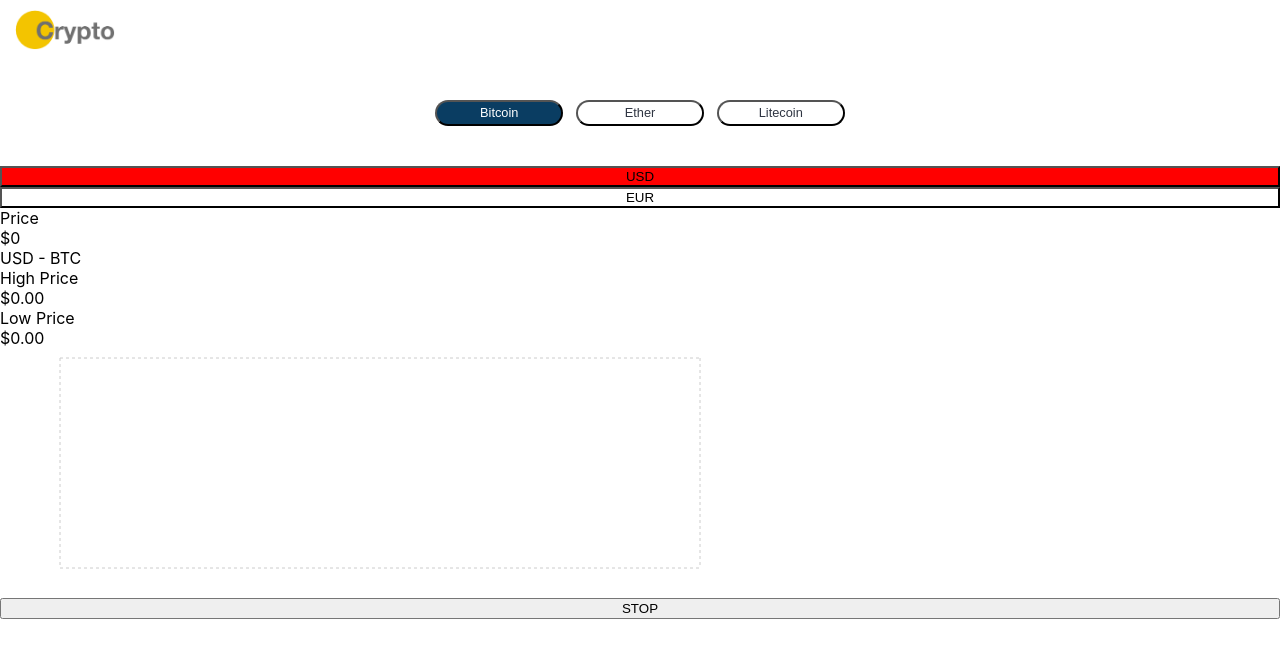
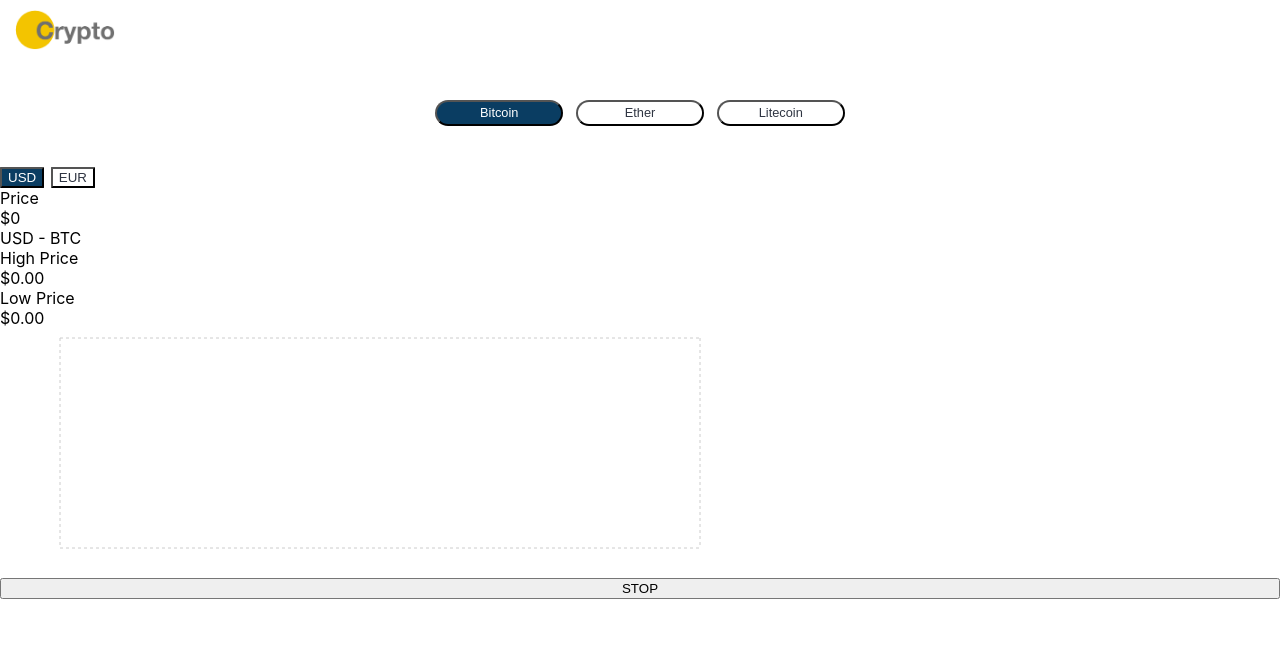
Before and after one commit to nedadani/crypto-app, a React (Create React App) app: page / in a window 1280 px wide. Shown: the top 658 px of the page. Built offline with nearby package versions, Linux system fonts and the light colour scheme; no server answers.

Commit message:
Styled currency buttons

```diff
--- /dev/null
+++ b/src/components/CurrencyPicker/CurrencyPicker.styles.tsx
@@ -0,0 +1,18 @@
+import styled from "styled-components";
+
+interface ButtonProps {
+    selected: boolean;
+}
+
+const Button = styled.button<ButtonProps>`
+    border-radius: 1px;
+    background-color: ${(props) => (props.selected ? "#0a3d62" : "#fff")};
+    color: ${(props) => (props.selected ? "#fff" : "#2f3542")};
+    margin: 0 0.5em 0 0;
+`;
+
+const Wrapper = styled.div`
+    justify-self: flex-start;
+`;
+
+export { Button, Wrapper };
--- a/src/components/CurrencyPicker/CurrencyPicker.view.tsx
+++ b/src/components/CurrencyPicker/CurrencyPicker.view.tsx
@@ -1,22 +1,14 @@
 import React from "react";
-import styled from "styled-components";
-
-interface ButtonProps {
-    selected: boolean;
-}
-
-const Button = styled.button<ButtonProps>`
-    background-color: ${props => (props.selected ? "red" : "white")};
-`;
+import { Button, Wrapper } from "./CurrencyPicker.styles";
 
 interface ComponentProps {
     updateCurrency(newCurrency: string): void;
 }
 
-export const CurrencyPicker: React.FC<ComponentProps> = props => {
+export const CurrencyPicker: React.FC<ComponentProps> = (props) => {
     const [active, setActive] = React.useState("USD" as string);
     return (
-        <>
+        <Wrapper>
             <Button
                 selected={active === "USD"}
                 onClick={() => {
@@ -35,6 +27,6 @@
             >
                 EUR
             </Button>
-        </>
+        </Wrapper>
     );
 };
```
